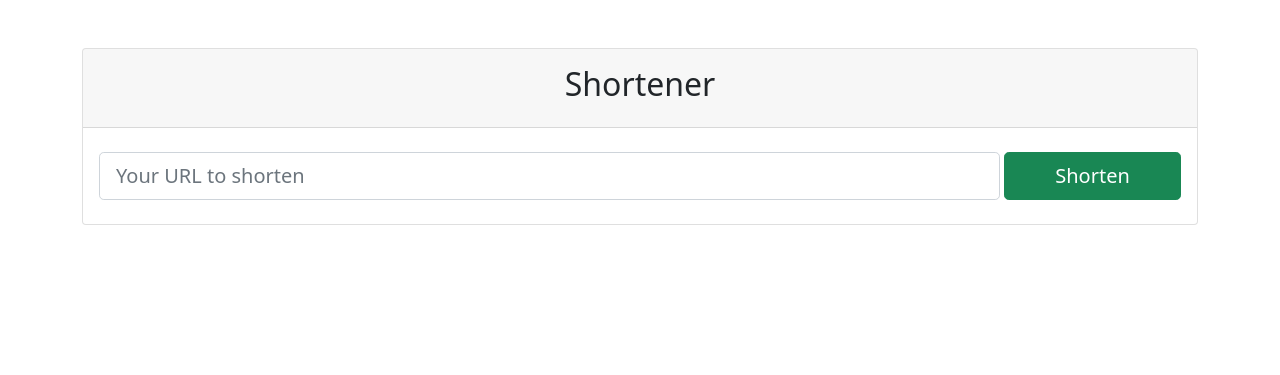
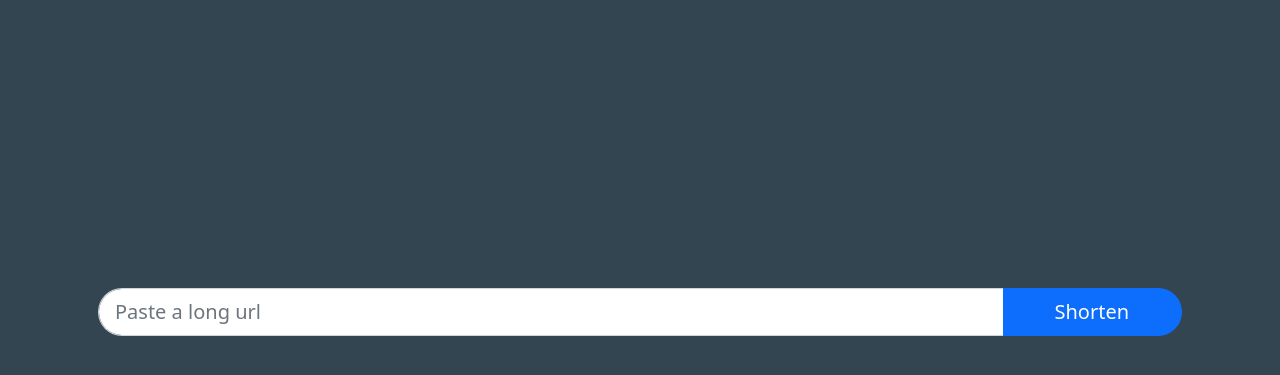
Before and after one commit to igorklepuszewski/Shortener, a Django app: page / in a window 1280 px wide. Shown: the top 375 px of the page. Run offline with Django 3.2, Linux system fonts and the light colour scheme; parts of the project's set-up code (start-up, migrations or seed data) failed here and were passed over; some libraries are stand-ins or nearby versions.

Commit message:
finished

```diff
--- a/backend/link/forms.py
+++ b/backend/link/forms.py
@@ -3,7 +3,10 @@ from django import forms
 
 
 class LinkForm(forms.ModelForm):
-    long_url = forms.URLField(widget=forms.URLInput(attrs={"class": "form-control form-control-lg", "placeholder": "Your URL to shorten"}))
+    long_url = forms.URLField(widget=forms.URLInput(attrs={
+        "class": "form-control form-control-lg",
+        "placeholder": "Paste a long url",
+        "id": "input"}))
 
     class Meta:
         model = Link
--- a/backend/link/models.py
+++ b/backend/link/models.py
@@ -10,7 +10,8 @@ class Link(models.Model):
         long_url -> original url
         short_url -> shotened url
     '''
-    long_url = models.URLField(unique=True)
+
+    long_url = models.URLField()
     _short_hash = models.CharField(max_length=8, unique=True, blank=True)
 
     @property
--- a/backend/link/templates/base.html
+++ b/backend/link/templates/base.html
@@ -5,15 +5,88 @@
     <meta charset="UTF-8" />
     <link rel="shortcut icon" href="{% static 'favicon.ico' %}" />
     <title>Shortener</title>
+
     <link
       href="{% static 'bootstrap/css/bootstrap.min.css' %}"
-      rel="stylesheet"
+      rel="stylesheet" type="text/css"
     />
-    <link href="{% static 'css/style.css' %}" rel="stylesheet" />
+    <script>
+      if ( window.history.replaceState ) {
+          window.history.replaceState( null, null, window.location.href );
+      }
+  </script>
+  <style>
+    html body {
+  background-color: rgba(52, 69, 82, 255);
+}
+
+.container {
+  margin-top: 33vh;
+}
+
+#input {
+  border-top-left-radius: 50px;
+  border-bottom-left-radius: 50px;
+  border-top-right-radius: 0px;
+  border-bottom-right-radius: 0px;
+  border-right: 0px;
+  margin-right: 0px;
+}
+
+#output {
+  border-radius: 50px;
+}
+
+#button {
+  border-top-right-radius: 50px;
+  border-bottom-right-radius: 50px;
+  border-top-left-radius: 0px;
+  border-bottom-left-radius: 0px;
+  border-left: 0px;
+  margin-left: 0px;
+}
+
+#no_left {
+  margin-left: 0px;
+  padding-left: 0px;
+}
+
+#no_right {
+  margin-right: 0px;
+  padding-right: 0px;
+}
+  </style>
   </head>
 
   <body>
     {% block body %} {% endblock %}
     <script src="{% static 'bootstrap/js/bootstrap.bundle.min.js' %}"></script>
+    <script>
+      function deselectAll() {
+        var element = document.activeElement;
+
+        if (element && /INPUT|TEXTAREA/i.test(element.tagName)) {
+          if ('selectionStart' in element) {
+            element.selectionEnd = element.selectionStart;
+          }
+          element.blur();
+        }
+
+        if (window.getSelection) { // All browsers, except IE <=8
+          window.getSelection().removeAllRanges();
+        } else if (document.selection) { // IE <=8
+          document.selection.empty();
+        }
+      }
+
+      function myFunction() {
+        var copyText = document.getElementById("output");
+        copyText.select();
+        document.execCommand("copy");
+        deselectAll();
+      }
+      </script>
   </body>
+
+
 </html>
--- a/backend/link/templates/home.html
+++ b/backend/link/templates/home.html
@@ -1,35 +1,37 @@
 {% extends "base.html" %} {% block body %}
 <div class="container">
-  <div class="card mt-5">
-    <div class="card-header text-center py-3">
-      <h2>Shortener</h2>
-    </div>
-    <div class="px-3 py-4">
+  <div id="input" class="px-3 py-4">
     <form action="" method="POST">
       {% csrf_token %}
       <div class="row g-1">
-          <div class="col-10">{{form.long_url}}</div>
-          <div class="col-2">
-            <button class="btn btn-success btn-lg w-100" type="submit">
+        <div id="no_right" class="col-10">{{form.long_url}}</div>
+        <div id="no_left" class="col-2">
+          <button
+            id="button"
+            class="btn btn-primary btn-lg w-100"
+            type="submit"
+          >
             Shorten
           </button>
         </div>
       </div>
     </form>
   </div>
-  </div>
   {% if form.errors %}
   <div class="alert alert-danger mt-4" role="alert">
     <p>{{form.errors}}</p>
   </div>
-  {% endif %} {% if short_url %}
-
-  <div class="mx-auto text-center mt-5">
-    <h2 class="text-danger">Your shortened Url</h2>
-    <p>You can copy the Link below and share it with your friends</p>
-    <p class="">{{short_url}}</p>
-    <p><span class="text-danger">Previous URL:</span> {{long_url}}</p>
+  {% endif %}
+  {% if short_url %}
+    <div class="px-3 py-4">
+        <div class="row g-1">
+          <div class="col-4">
+          <input id="output" class="form-control form-control-lg" title="Click to copy" onclick="myFunction()" value="{{short_url}}" readonly>
+          </input>
+          </div>
+        </div>
     </div>
   {% endif %}
   </div>
   {% endblock %}
+</div>
--- a/backend/link/views.py
+++ b/backend/link/views.py
@@ -1,9 +1,8 @@
-
 from link.forms import LinkForm
 from django.http.response import Http404, HttpResponseRedirect
 from link.models import Link
 from django.core.exceptions import ObjectDoesNotExist
-from django.shortcuts import render
+from django.shortcuts import redirect, render
 # Create your views here.
 
 
@@ -21,14 +20,25 @@ def home_view(request):
     context = {}
     context['form'] = LinkForm()
     if request.method == "GET":
+        context['short_url'] = None
         return render(request, template, context)
 
     if request.method == "POST":
         form = LinkForm(request.POST)
 
         if form.is_valid():
-            link = form.save()
+            print(form.cleaned_data["long_url"])
+            # if given long_url exists in database
+            # i want to return to user short_url that is
+            # already in database
+            if Link.objects.filter(
+                long_url=form.cleaned_data["long_url"]
+                    ).exists():
+                link = Link.objects.get(long_url=form.cleaned_data["long_url"])
+            else:
+                link = form.save()
 
+            # building link for user, because in database we only store slug
             short_url = request.build_absolute_uri("/") + link.short_url
             long_url = link.long_url
 
@@ -37,6 +47,8 @@ def home_view(request):
 
             return render(request, template, context)
 
+        # if form is not valid return form with form.errors
+        context['short_url'] = None
         context['form'] = form
 
         return render(request, template, context)
```
Also changed, not shown: backend/shortener/settings/production.py (+9 -5 lines), backend/shortener/static/bootstrap/css/bootstrap-grid.css. Lines whose indentation alone changed are shown as unchanged.
